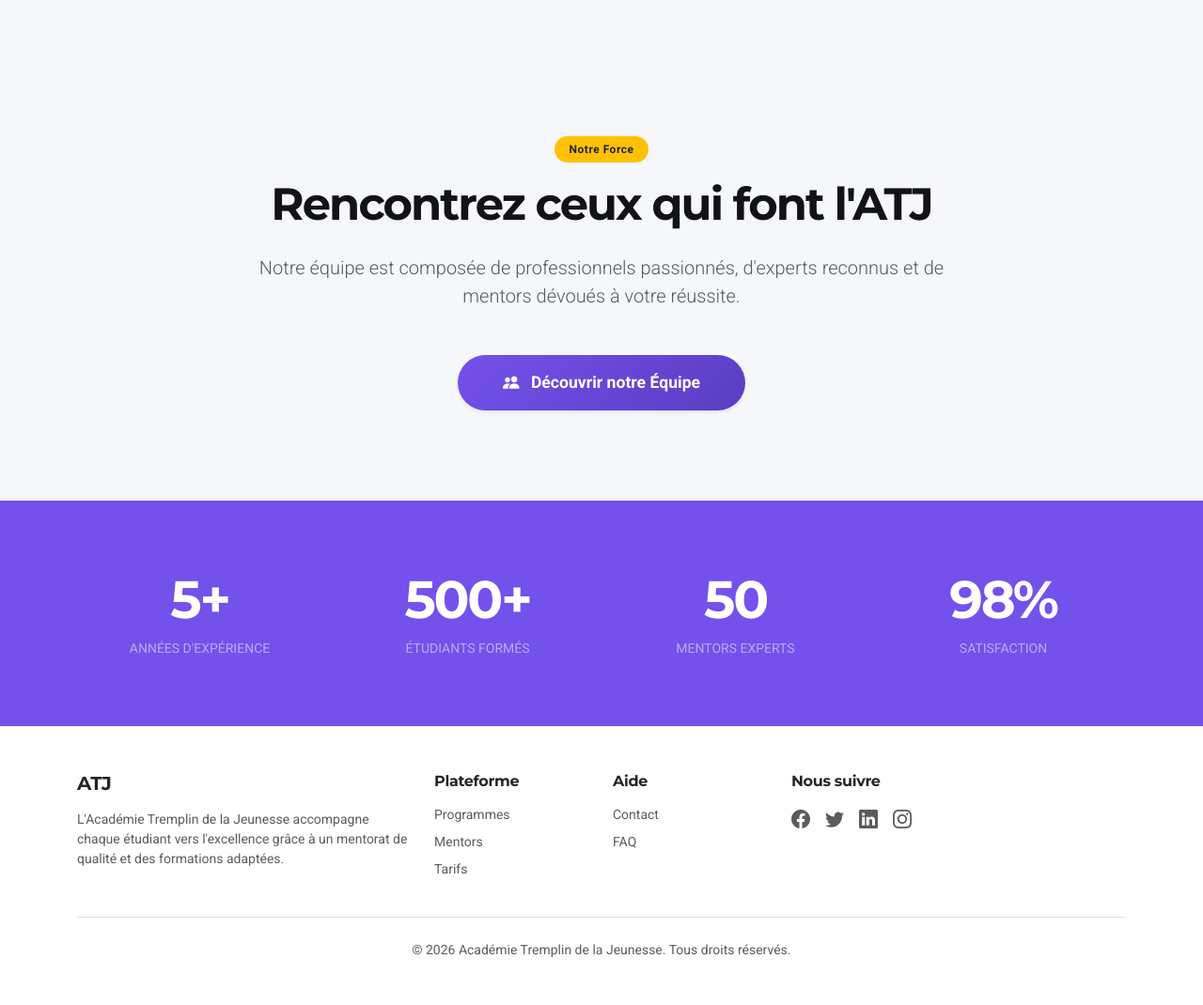
After one commit to givenlbetty-cloud/given, a Django app: page /apropos/ in a window 1280 px wide. The commit adds this page. Shown: the part 990-2060 px from the top of the page at 94% size. Run offline with Django 5.2, Linux system fonts and the light colour scheme.

Commit message:
Refactor(Nav): Intégration page À Propos
- Création de la page À Propos (Mission, Vision, Chiffres)
- Déplacement de l'accès Équipe : le lien Navbar 'Équipe' devient 'À Propos'
- L'accès à la liste de l'équipe se fait désormais via un bouton (CTA) sur la page À Propos

```diff
--- a/atj_site/urls.py
+++ b/atj_site/urls.py
@@ -2,11 +2,12 @@ from django.contrib import admin
 from django.urls import path, include
 from django.conf import settings
 from django.conf.urls.static import static
-from core.views import HomeView, ContactView, TeamView
+from core.views import HomeView, ContactView, TeamView, AboutView
 
 urlpatterns = [
     path('admin/', admin.site.urls),
     path('', HomeView.as_view(), name='home'),
+    path('apropos/', AboutView.as_view(), name='about'),
     path('equipe/', TeamView.as_view(), name='team'),
     path('contact/', ContactView.as_view(), name='contact'),
 
--- a/core/views.py
+++ b/core/views.py
@@ -6,6 +6,9 @@ from django.utils import timezone
 from blog.models import Article, Event
 from .forms import ContactForm
 from .models import TeamMember
+
+class AboutView(TemplateView):
+    template_name = 'core/about.html'
 
 class TeamView(TemplateView):
     template_name = 'core/team.html'
--- a/templates/base.html
+++ b/templates/base.html
@@ -34,7 +34,7 @@
                         <a class="nav-link" href="{% url 'formations:liste' %}">Formations</a>
                     </li>
                     <li class="nav-item">
-                        <a class="nav-link" href="{% url 'team' %}">Équipe</a>
+                        <a class="nav-link" href="{% url 'about' %}">À propos</a>
                     </li>
                     <li class="nav-item">
                         <a class="nav-link" href="{% url 'mentoring:liste' %}">Mentors</a>
--- /dev/null
+++ b/templates/core/about.html
@@ -0,0 +1,88 @@
+{% extends 'base.html' %}
+{% load static %}
+
+{% block title %}À propos - ATJ{% endblock %}
+
+{% block content %}
+<!-- Hero Section -->
+<div class="position-relative py-5 bg-primary text-white overflow-hidden">
+    <div class="container position-relative z-2 py-5 text-center">
+        <h1 class="display-3 fw-bold mb-4">Notre Mission</h1>
+        <p class="lead mx-auto" style="max-width: 800px; font-size: 1.25rem;">
+            Former une nouvelle génération de leaders éthiques, compétents et innovants, capables de transformer positivement leur communauté et le monde.
+        </p>
+    </div>
+    <!-- Background Decor -->
+    <div class="position-absolute top-0 start-0 w-100 h-100" style="opacity: 0.1; background: url('https://www.transparenttextures.com/patterns/cubes.png');"></div>
+</div>
+
+<section class="py-5">
+    <div class="container py-5">
+        <div class="row g-5 align-items-center">
+            <div class="col-lg-6">
+                <img src="https://images.unsplash.com/photo-1522202176988-66273c2fd55f?ixlib=rb-4.0.3&auto=format&fit=crop&w=1351&q=80"
+                     class="img-fluid rounded-4 shadow-lg" alt="Vision ATJ">
+            </div>
+            <div class="col-lg-6">
+                <h2 class="display-5 fw-bold mb-4 text-primary">Une Vision d'Excellence</h2>
+                <p class="lead text-muted mb-4">
+                    L'Académie Tremplin de la Jeunesse n'est pas seulement une école, c'est un incubateur de talents. Nous croyons que chaque jeune possède un potentiel immense qui ne demande qu'à être révélé.
+                </p>
+                <div class="d-flex gap-4 mb-4">
+                    <div>
+                        <h4 class="fw-bold mb-2">Innovation</h4>
+                        <p class="text-muted small">Des méthodes pédagogiques modernes adaptées aux défis du 21e siècle.</p>
+                    </div>
+                    <div>
+                        <h4 class="fw-bold mb-2">Éthique</h4>
+                        <p class="text-muted small">Des valeurs fortes : intégrité, responsabilité et solidarité.</p>
+                    </div>
+                </div>
+            </div>
+        </div>
+    </div>
+</section>
+
+<!-- Section Équipe Intégrée -->
+<section class="py-5 bg-light">
+    <div class="container py-5 text-center">
+        <div class="row justify-content-center">
+            <div class="col-lg-8">
+                <span class="badge bg-warning text-dark mb-3 px-3 py-2 rounded-pill">Notre Force</span>
+                <h2 class="display-5 fw-bold mb-4">Rencontrez ceux qui font l'ATJ</h2>
+                <p class="lead text-muted mb-5">
+                    Notre équipe est composée de professionnels passionnés, d'experts reconnus et de mentors dévoués à votre réussite.
+                </p>
+
+                <a href="{% url 'team' %}" class="btn btn-primary btn-lg rounded-pill px-5 py-3 shadow-sm hover-lift transition-all">
+                    <i class="bi bi-people-fill me-2"></i> Découvrir notre Équipe
+                </a>
+            </div>
+        </div>
+    </div>
+</section>
+
+<!-- Chiffres Clés -->
+<section class="py-5 bg-primary text-white">
+    <div class="container py-4">
+        <div class="row text-center g-4">
+            <div class="col-md-3">
+                <div class="display-4 fw-bold mb-2">5+</div>
+                <div class="small text-white-50 text-uppercase ls-1">Années d'Expérience</div>
+            </div>
+            <div class="col-md-3">
+                <div class="display-4 fw-bold mb-2">500+</div>
+                <div class="small text-white-50 text-uppercase ls-1">Étudiants Formés</div>
+            </div>
+            <div class="col-md-3">
+                <div class="display-4 fw-bold mb-2">50</div>
+                <div class="small text-white-50 text-uppercase ls-1">Mentors Experts</div>
+            </div>
+            <div class="col-md-3">
+                <div class="display-4 fw-bold mb-2">98%</div>
+                <div class="small text-white-50 text-uppercase ls-1">Satisfaction</div>
+            </div>
+        </div>
+    </div>
+</section>
+{% endblock %}
```
